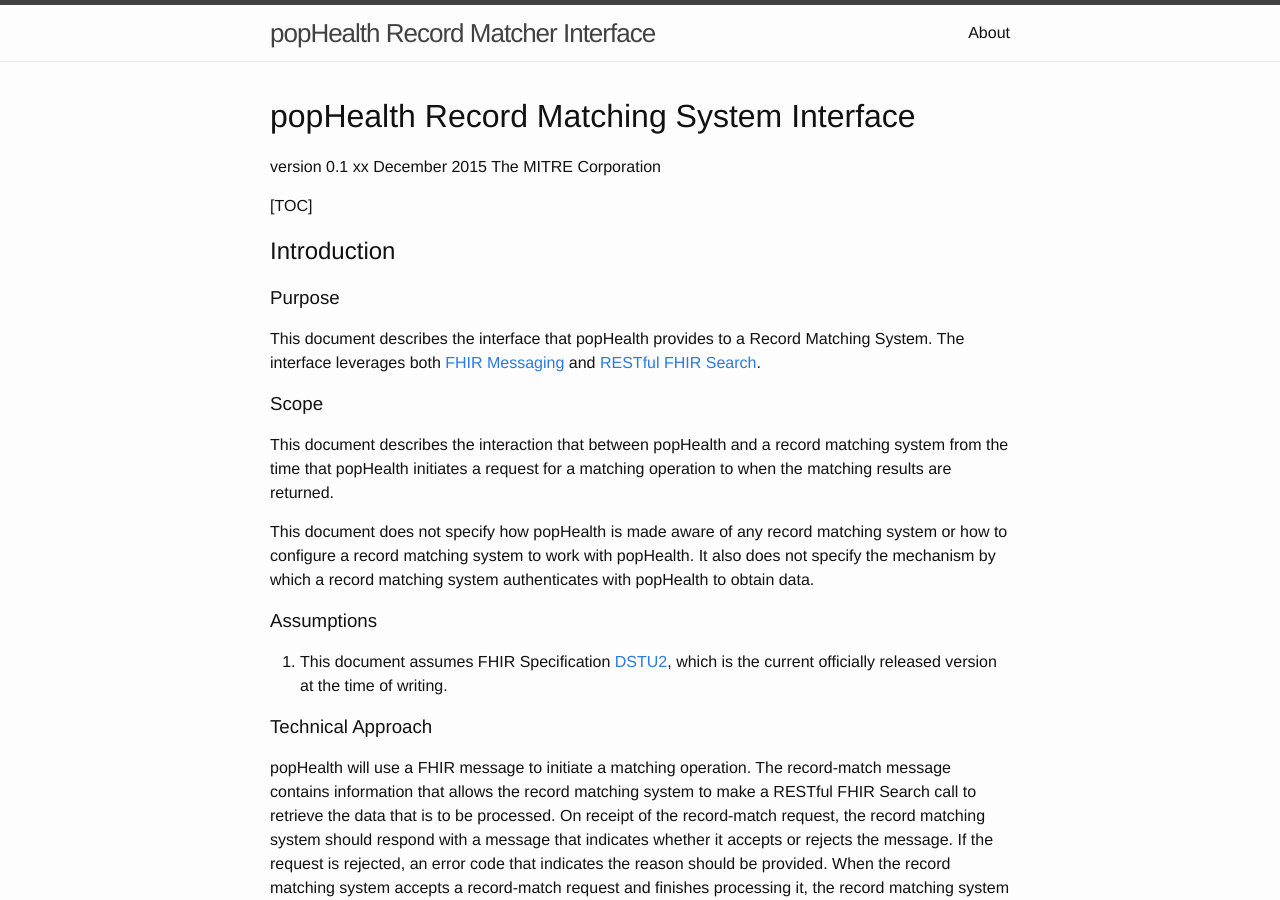
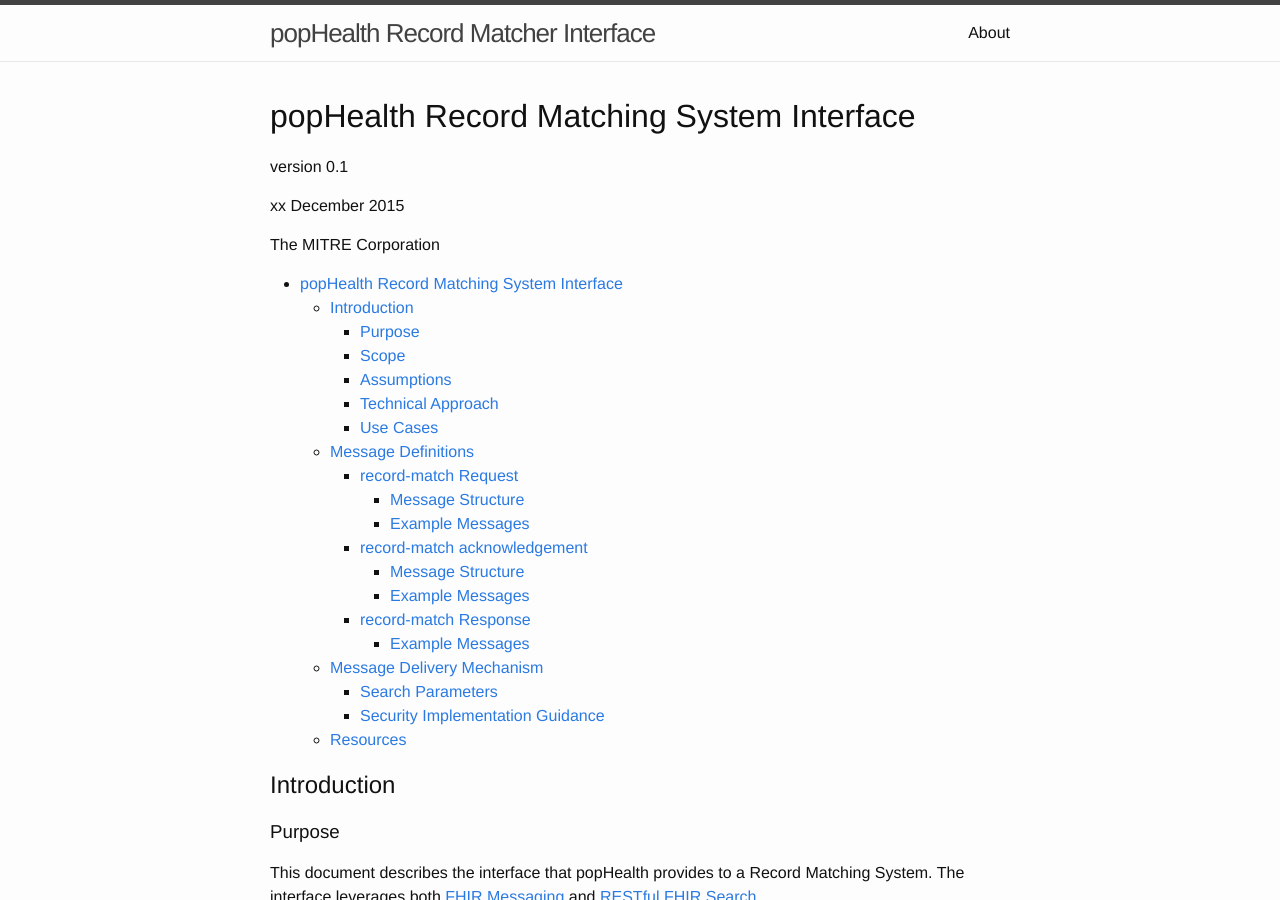
Before and after one commit to mitre/test-harness-interface, a Jekyll site: the page built from popHealthRecordMatchInterface.md, in a window 1280 px wide and 900 px high. Built offline with Jekyll 4.4.1, drawn with Linux system fonts in a browser that asks for light colours; nearby versions of some CDN libraries.

Commit message:
Converting the table of contents to work with kramdown

```diff
--- a/popHealthRecordMatchInterface.md
+++ b/popHealthRecordMatchInterface.md
@@ -1,14 +1,17 @@
 ---
 layout: default
 ---
+
 # popHealth Record Matching System Interface
 
 version 0.1
+
 xx December 2015
+
 The MITRE Corporation
 
-[TOC]
-
+* Table of Contents
+{:toc}
 
 ## Introduction
 
```
